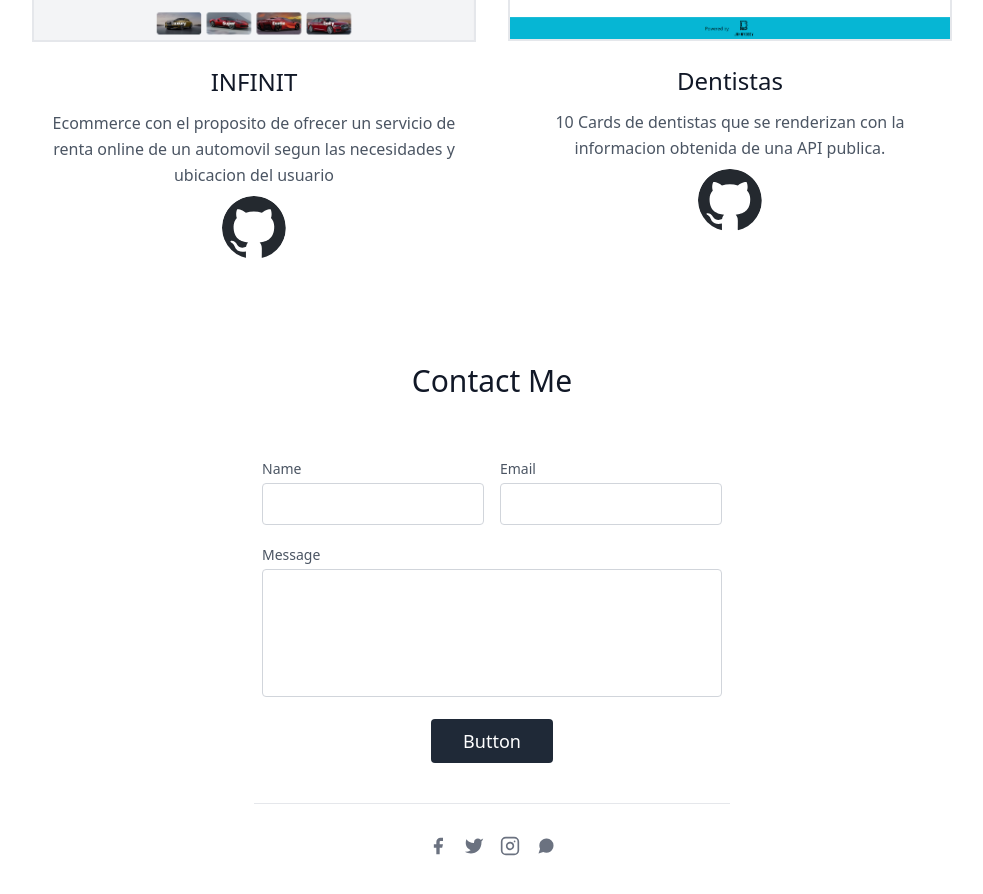
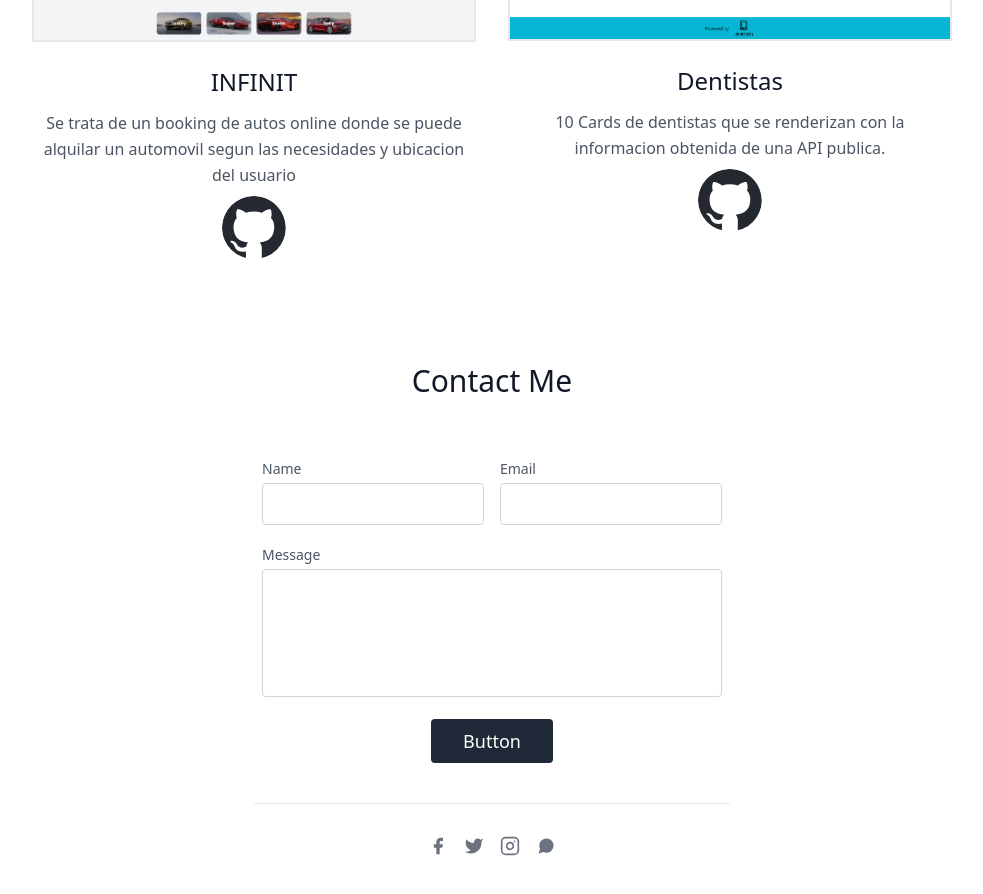
Before and after one commit to johnydeev/castro-jonathan-portfolio, a Next.js app: page / in a window 1280 px wide. Shown: the part 1752-2646 px from the top of the page, without its empty margins (148-1131 px from the left). Built offline with nearby package versions, Linux system fonts and the light colour scheme.

Commit message:
fix description

```diff
--- a/src/components/Proyects.jsx
+++ b/src/components/Proyects.jsx
@@ -23,8 +23,7 @@ const Proyects = () => {
                   INFINIT
                 </h2>
                 <p className="leading-relaxed text-base">
-                  Ecommerce con el proposito de ofrecer un servicio de renta
-                  online de un automovil segun las necesidades y ubicacion del
+                  Se trata de un booking de autos online donde se puede alquilar un automovil segun las necesidades y ubicacion del
                   usuario
                 </p>
                 <div className="flex justify-center">
```
